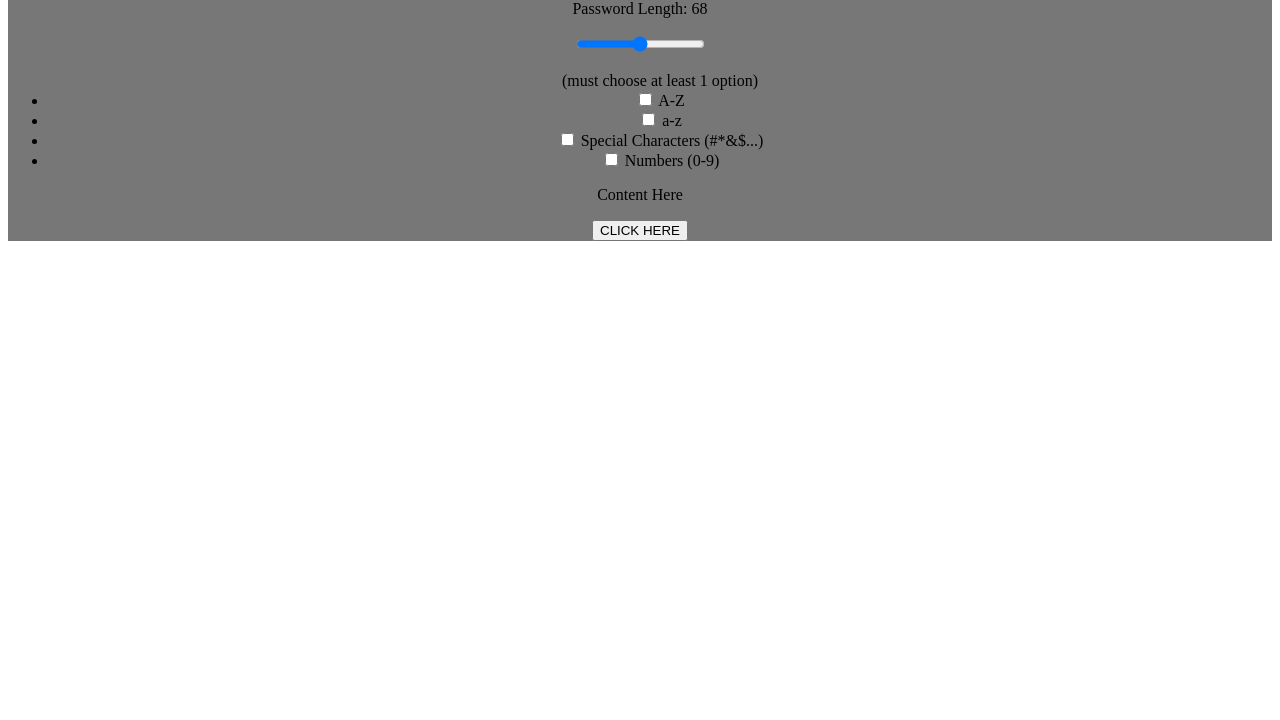
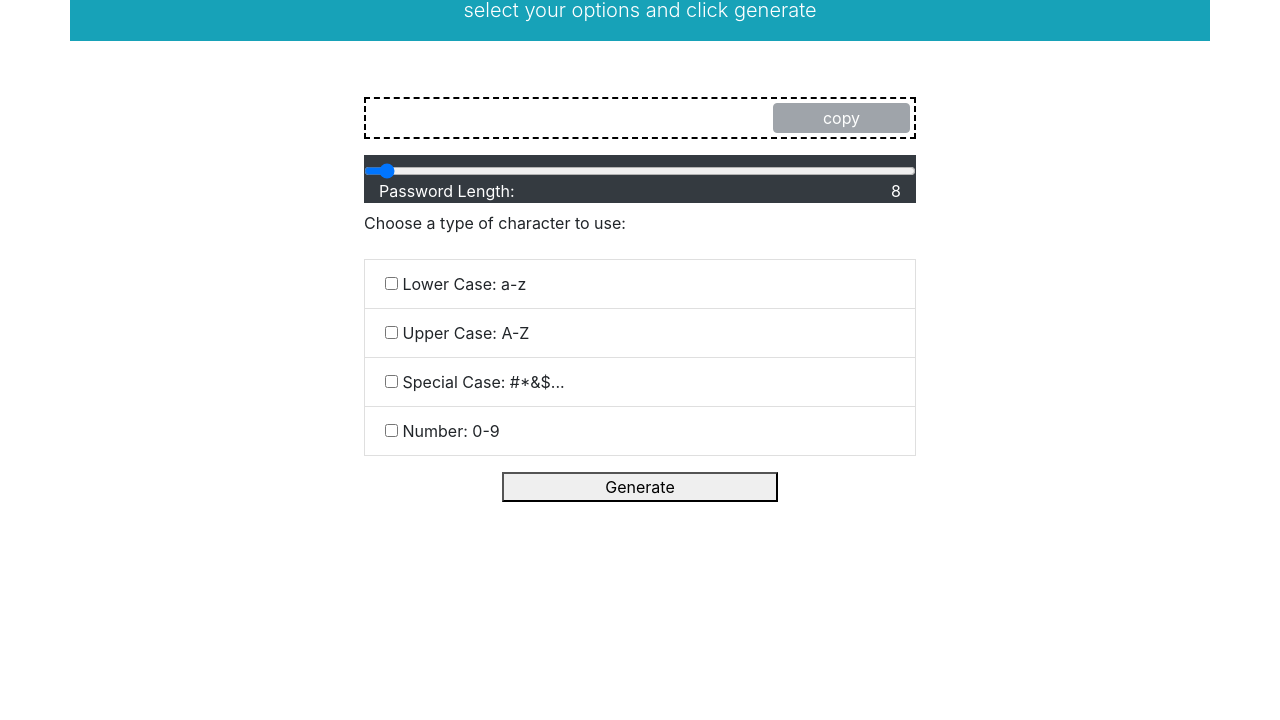
Before and after one commit to gusvalenzuela/pswd-generator, a plain HTML site: page index.html in a window 1280 px wide. Shown: the part 80-800 px from the top of the page. Drawn offline with nearby package versions, Linux system fonts and the light colour scheme.

Commit message:
added bootstrap and bunch of formatting. updates to README

```diff
--- a/index.html
+++ b/index.html
@@ -4,41 +4,75 @@
     <meta charset="UTF-8">
     <meta name="viewport" content="width=device-width, initial-scale=1.0">
     <meta http-equiv="X-UA-Compatible" content="ie=edge">
+    <link rel="stylesheet" href="https://stackpath.bootstrapcdn.com/bootstrap/4.4.1/css/bootstrap.min.css" integrity="sha384-Vkoo8x4CGsO3+Hhxv8T/Q5PaXtkKtu6ug5TOeNV6gBiFeWPGFN9MuhOf23Q9Ifjh" crossorigin="anonymous">
     <link rel="stylesheet" href="./style.css">
     <title>🐱‍👤pswd generator🐱‍👤</title>
 </head>
 <body>
-    <div class="container">
-        <h1>Password Generator</h1>
-        <div class="length-input">
-            <p>Password Length: <span id="val-holder"></span></p>
-            <input type="range" id="pswd-length" name="pswd-length" min="8" max="128">
+    <!-- jumbo header  -->
+    <div class="container-lg">
+        <div class="row jumbotron jumbotron-fluid py-0 justify-content-center bg-info">
+            <div class="container bg-transparent px-0">
+              <h1 class="display-4">Password Generator</h1>
+              <p class="lead text-white">select your options and click generate</p>
+            </div>
         </div>
-        <div class="options">
-            <ul class="options">
-                (must choose at least 1 option)
-                <li>
-                    <input type="checkbox" name="upper-case" id="upper-case">
-                    <label for="upper-case">A-Z</label>
-                </li>
-                <li>
-                    <input type="checkbox" name="lower-case" id="lower-case">
-                    <label for="lower-case">a-z</label>
-                </li>
-                <li>
-                    <input type="checkbox" name="special-characters" id="special-characters">
-                    <label for="special-characters">Special Characters (#*&$...)</label>
-                </li>
-                <li>
-                    <input type="checkbox" name="numbers" id="numbers">
-                    <label for="numbers">Numbers (0-9)</label>
-                </li>
-            </ul>
+        <div class="row justify-content-center">
+            <div class="col col-md-6 p-4">
+                <!-- row to hold the generated password  -->
+                <div class="row password-holder mb-3">
+                    <span class="col text-monospace text-truncate" id="password-holder"></span>
+                    <!-- need to add script for this copy2Clipboard to work  -->
+                    <button class="col-3 btn btn-secondary m-1 p-0 disabled" alt="currently inactive" title="currently inactive">copy</button>
+                </div>
+                <!-- password length slider  -->
+                <div class="row length-input text-center justify-content-center">
+                    <div class="col bg-dark text-white">
+                        <div class="row justify-content-center pt-2">
+                            <input class="col" type="range" id="pswd-length" name="pswd-length" min="8" max="128" value="8">
+                        </div>
+                        <div class="row justify-content-center align-content-center">
+                            <p class="col-6 text-left mb-0">Password Length:</p>
+                            <span class="col-6 text-right" id="val-holder"></span>
+                        </div>
+                    </div>
+                </div>
+                <!-- options row/container -->
+                <ul class="row list-group options mb-3">
+                    <div class="col py-2 px-0">
+                        Choose a type of character to use: <p class="text-danger" id="display-msg"></p>
+                    </div>
+                    <li class="list-group-item rounded-0" name="lower-case-bs" id="lower-case-bs">
+                        <input type="checkbox" name="lower-case" id="lower-case"> Lower Case: a-z
+                    </li>
+                    <li class="list-group-item" name="upper-case-bs" id="upper-case-bs">
+                        <input type="checkbox" name="upper-case" id="upper-case"> Upper Case: A-Z
+                    </li>
+                    <li class="list-group-item" name="special-bs" id="special-bs">
+                        <input type="checkbox" name="special" id="special"> Special Case: #*&$...
+                    </li>
+                    <li class="list-group-item rounded-0" name="numbers-bs" id="numbers-bs">
+                        <input type="checkbox" name="numbers" id="numbers"> Number: 0-9
+                    </li>
+                </ul>
+                <!-- <div class="row options justify-content-center bg-warning">
+                    <ul class="col options">
+
+                        </li>
+                    </ul>
+                </div> -->
+                <div class="row justify-content-center">
+
+                    <button class="col-6" id="submit">Generate</button>
+                </div>
+
+            </div>
         </div>
-        <p id="content-here">Content Here</p>
-        <button id="submit">CLICK HERE</button>
     </div>
 
+    <script src="https://code.jquery.com/jquery-3.4.1.slim.min.js" integrity="sha384-J6qa4849blE2+poT4WnyKhv5vZF5SrPo0iEjwBvKU7imGFAV0wwj1yYfoRSJoZ+n" crossorigin="anonymous"></script>
+    <script src="https://cdn.jsdelivr.net/npm/popper.js@1.16.0/dist/umd/popper.min.js" integrity="sha384-Q6E9RHvbIyZFJoft+2mJbHaEWldlvI9IOYy5n3zV9zzTtmI3UksdQRVvoxMfooAo" crossorigin="anonymous"></script>
+    <script src="https://stackpath.bootstrapcdn.com/bootstrap/4.4.1/js/bootstrap.min.js" integrity="sha384-wfSDF2E50Y2D1uUdj0O3uMBJnjuUD4Ih7YwaYd1iqfktj0Uod8GCExl3Og8ifwB6" crossorigin="anonymous"></script>
     <script src="./script.js"></script>
 </body>
 </html>
--- a/script.js
+++ b/script.js
@@ -1,47 +1,56 @@
 const slider = document.querySelector(`#pswd-length`)
 const sliderVal = document.querySelector(`#val-holder`)
 const submitBtn = document.querySelector(`#submit`)
-const contentHolder = document.querySelector(`#content-here`)
+const pswdHolder = document.querySelector(`#password-holder`)
 const inputOptions = document.querySelector(`#inputs`)
 const lCaseString = `abcdefghijklmnopqrstuvwxyz`
 const uCaseString = lCaseString.toUpperCase()
 const spCharsString = `~!@#$%^&*()_` // only top bar special characters
 const numString = `0123456789`
+const msg = document.querySelector(`#display-msg`)
 
-sliderVal.textContent = slider.value
+// copy to Clipboard
 
+
+// grabbing all the checkboxes and their bootstrap elements
+uCaseCheck = document.querySelector(`#upper-case`)
+lCaseCheck = document.querySelector(`#lower-case`)
+spCheck = document.querySelector(`#special`)
+numCheck = document.querySelector(`#numbers`)
+uCaseCheckBS = document.querySelector(`#upper-case-bs`)
+lCaseCheckBS = document.querySelector(`#lower-case-bs`)
+spCheckBS = document.querySelector(`#special-bs`)
+numCheckBS = document.querySelector(`#numbers-bs`)
+
+init ()
+
+function init (){
+    sliderVal.textContent = slider.value // displaying default value
+
+
+}
+
+// updating displayed value when value is changed (slider moved)
 slider.oninput = function() {
     sliderVal.textContent = slider.value;
   }
 
-uCaseCheck = document.querySelector(`#upper-case`)
-lCaseCheck = document.querySelector(`#lower-case`)
-spCheck = document.querySelector(`#special-characters`)
-numCheck = document.querySelector(`#numbers`)
-
-
-// if(userNum >= 8 && userNum <= 128){
-//     input.setAttribute(`style`, `border: 2px green`)
-// } else {
-//     input.setAttribute(`style`, `border: 2px red`)
-// }
-
-submitBtn.addEventListener(`click`, runGenerator)
-
+// the generator
 function runGenerator(){
-    // event.preventDefault()
     var currentString = ""
     var generatedPswd = ""
 
+
     // validating that at least one option has been checked
-    if((uCaseCheck.checked || lCaseCheck.checked || spCheck.checked || numCheck.checked)){
-        // four straight if statements checking to see which checkboxes have been checked
-        // and adding them to the currentString to use for grabbing characters in the generator
+    if(uCaseCheck.checked || lCaseCheck.checked || spCheck.checked || numCheck.checked){
+        msg.textContent = ""
+        // checking to see which checkboxes have been checked
+        // and adding relevant options subsection to the currentString to use for grabbing characters in the generator
+        if(lCaseCheck.checked){
+            currentString = currentString + lCaseString
+        }
         if(uCaseCheck.checked){
             currentString = currentString + uCaseString
-        }
-        if(lCaseCheck.checked){
-            currentString = currentString + lCaseString
         }
         if(spCheck.checked){
             currentString = currentString + spCharsString
@@ -50,28 +59,28 @@ function runGenerator(){
             currentString = currentString + numString
         }
     } else {
-        console.log(`no boxes have been checked`)
+        msg.textContent = "Please select at least 1 type of character"
+        return
+        // console.log(lCaseCheck.checked)
+        // return
     }
 
-    // checking to see that the user input is between 8 and 128
-    // otherwise alerting them to enter a valid number
-    if(userNum >= 8 && userNum <= 128){
-        input.classList.add(`success`)
+    console.log("The current string length is: " + currentString.length)
 
-        // creating a random number used to pull from the currentString by index
-        for(i=0;i<userNum;i++){
-            var j = Math.floor((Math.random()*currentString.length)+1)
-            generatedPswd = generatedPswd + currentString[j]
-        }
-
-        // checking the magic
-        console.log(generatedPswd)
-    } else{
-        input.classList.add(`failure`)
-        console.log(`You must enter a valid number (between 8 - 128)`)
+    // creating a random number used to pull from the currentString by index
+    for(i=0;i<slider.value;i++){
+        var j = Math.floor((Math.random()*currentString.length))
+        generatedPswd = generatedPswd + currentString[j]
     }
 
+    // checking the magic
+    console.log("password is: " + generatedPswd)
+    pswdHolder.textContent = generatedPswd
 }
 
+// listening for click on my submit button to trigger password generator
+submitBtn.addEventListener(`click`, runGenerator)
 
-// userNum = prompt("Please ENTER desired length of password (must be between: 8 - 128)")
+
+
+        // userNum = prompt("Please ENTER desired length of password (must be between: 8 - 128)")
--- a/style.css
+++ b/style.css
@@ -17,11 +17,10 @@ h2, h3 {
 .container {
     margin: auto;
     text-align: center;
-
     background: #777;
 }
 
-#passwordNum {
-    width: 300px;
-    text-align: center;
+.password-holder{
+    height: 42px;
+    border: dashed 2px black;
 }
```
Also changed, not shown: 1 other file.
